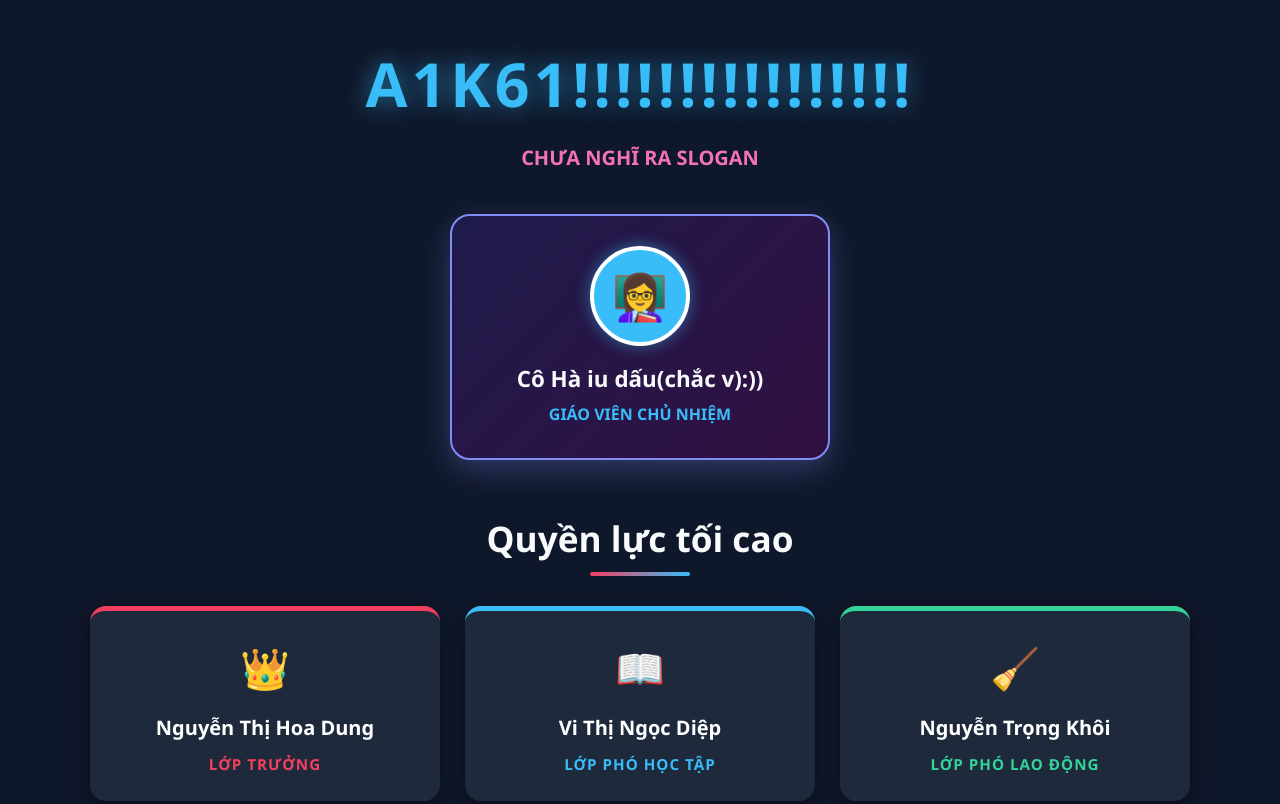
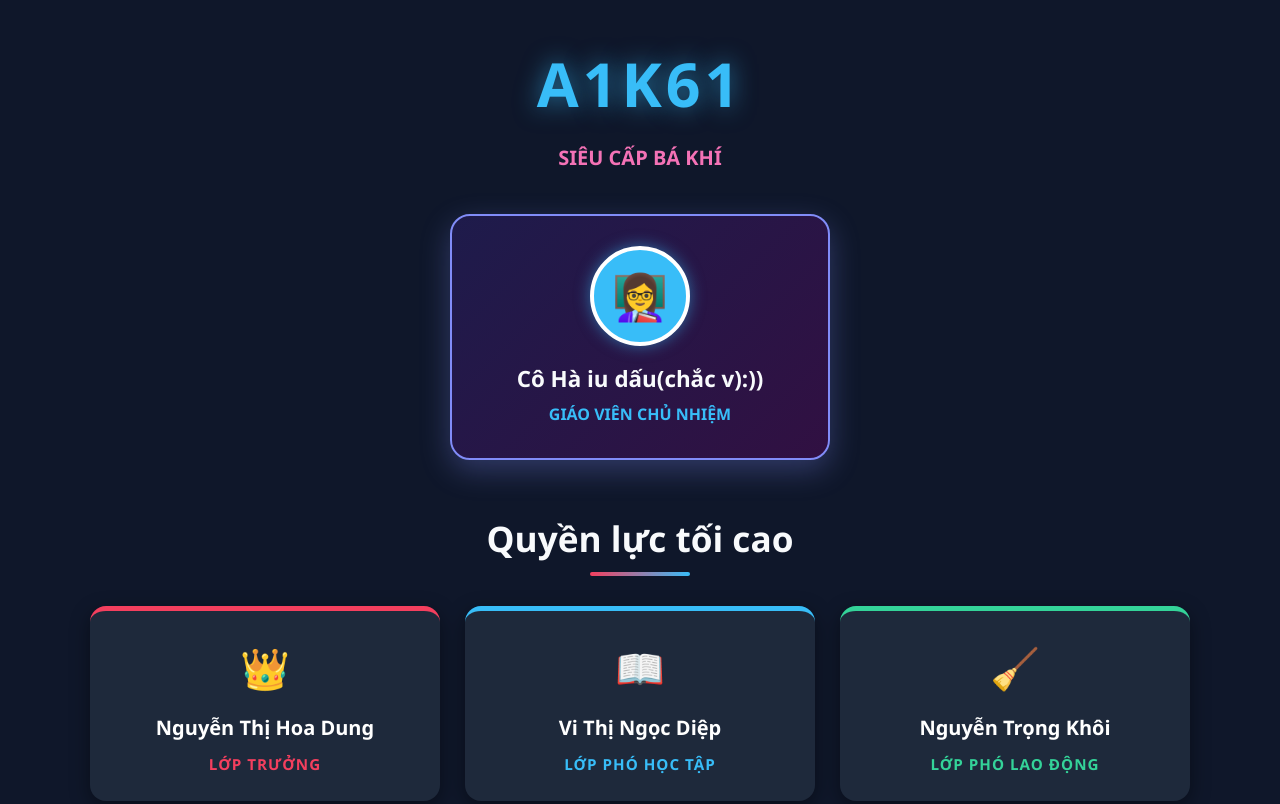
Before and after one commit to vmhoang321-commits/A1K61, a plain HTML site: page trangchu.html in a window 1280 px wide. Shown: the top 804 px of the page. Drawn offline with Linux system fonts and the light colour scheme.

Commit message:
Update trangchu.html

```diff
--- a/trangchu.html
+++ b/trangchu.html
@@ -225,8 +225,8 @@
     <div class="container">
         <!-- Tiêu đề -->
         <header>
-            <h1>A1K61!!!!!!!!!!!!!!!!</h1>
-            <p>CHƯA NGHĨ RA SLOGAN</p>
+            <h1>A1K61</h1>
+            <p>SIÊU CẤP BÁ KHÍ</p>
         </header>
 
         <!-- Phần Giáo Viên Chủ Nhiệm ngay dưới tiêu đề -->
```
